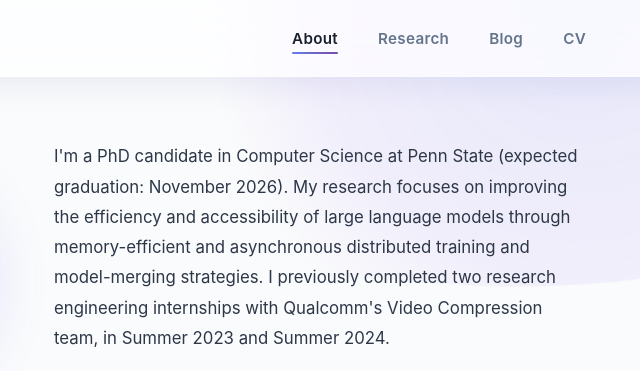
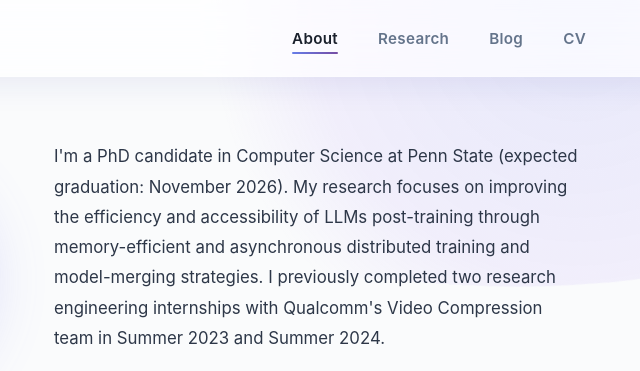
Before and after one commit to pmahdavi/pmahdavi.github.io, a plain HTML site: page index.html in a window 1280 px wide. Shown: the top 371 px of the page, 472-1112 px from the left. Drawn offline with Linux system fonts and the light colour scheme.

Commit message:
Refine bio: specify LLMs post-training focus and update research description

```diff
--- a/index.html
+++ b/index.html
@@ -25,7 +25,7 @@
                 <img src="profile.jpg" alt="Pouria Mahdavinia" class="profile-image">
                 <div class="bio">
                     <div class="bio-first-person">
-                        <p>I'm a PhD candidate in Computer Science at Penn State (expected graduation: November 2026). My research focuses on improving the efficiency and accessibility of large language models through memory-efficient and asynchronous distributed training and model-merging strategies. I previously completed two research engineering internships with Qualcomm's Video Compression team, in Summer 2023 and Summer 2024.</p>
+                        <p>I'm a PhD candidate in Computer Science at Penn State (expected graduation: November 2026). My research focuses on improving the efficiency and accessibility of LLMs post-training through memory-efficient and asynchronous distributed training and model-merging strategies. I previously completed two research engineering internships with Qualcomm's Video Compression team in Summer 2023 and Summer 2024.</p>
                         <p>Reach me at <a href="mailto:pmahdavi@psu.edu">pmahdavi@psu.edu</a>.</p>
                     </div>
                 </div>
```
Also changed, not shown: research.html (+1 -1 lines).
